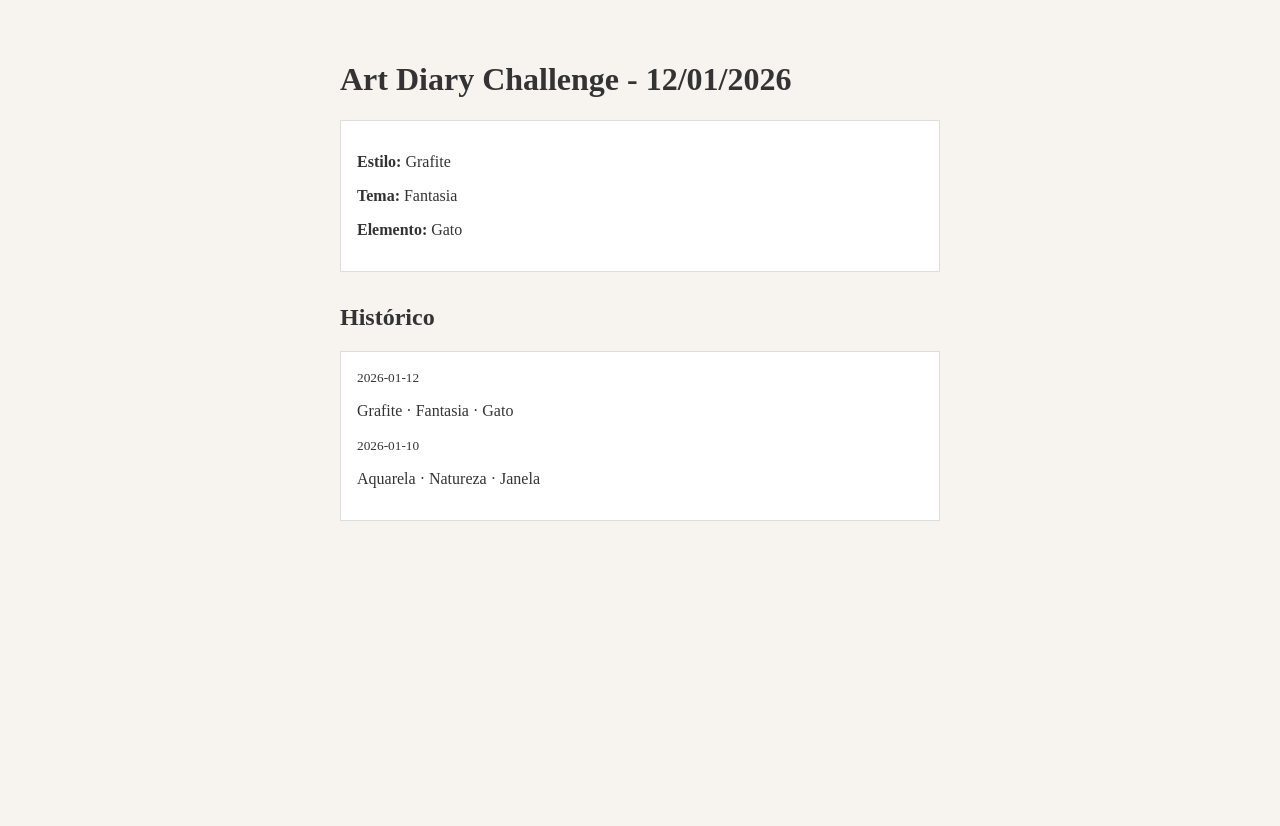
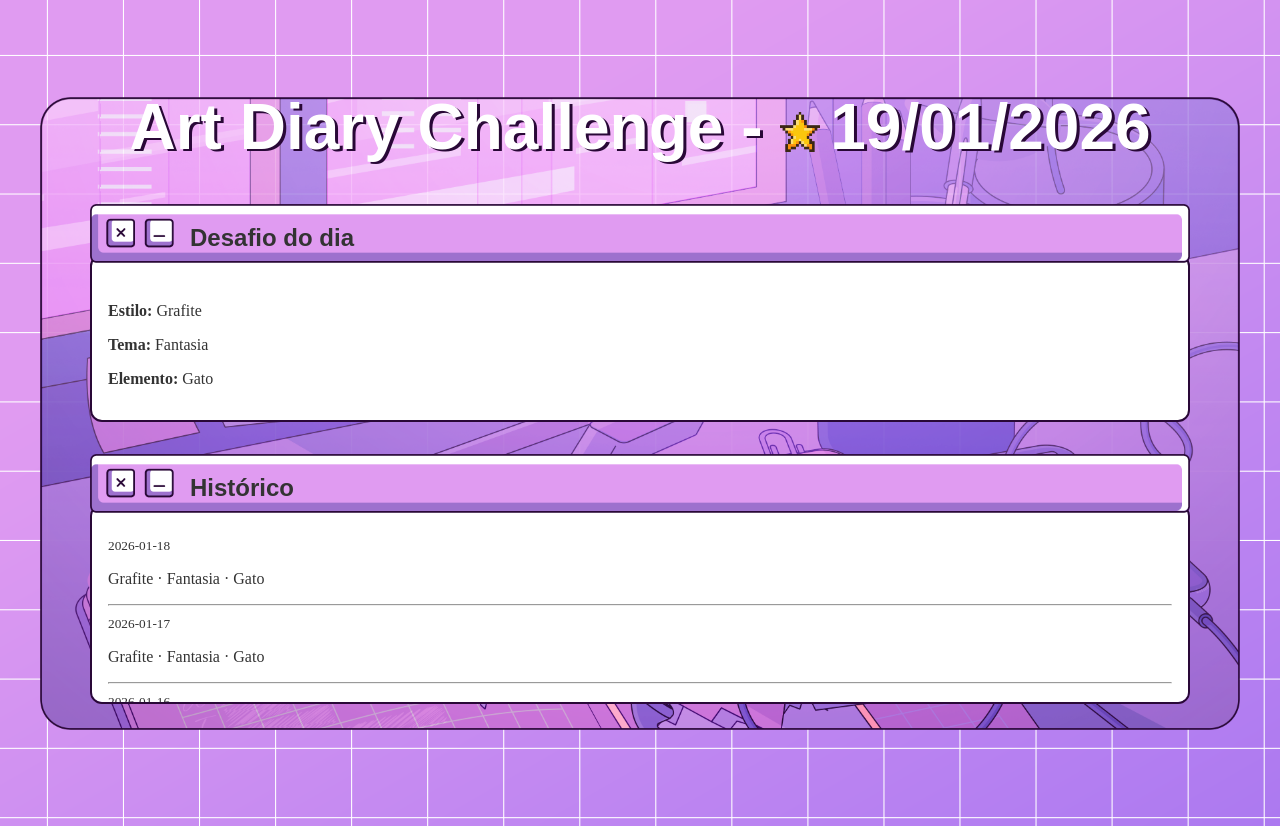
Before and after one commit to AdrianaJonas/art-diary, a plain HTML site: page index.html in a window 1280 px wide. Before the commit the page ends 800 px from the top, so only its background shows below. Drawn offline with Linux system fonts and the light colour scheme; a web font is replaced by a local one.

Commit message:
Ajustes na interface

```diff
--- a/data/challenges.json
+++ b/data/challenges.json
@@ -10,5 +10,47 @@
     "tecnica": "Grafite",
     "tema": "Fantasia",
     "elemento": "Gato"
+  },
+  {
+    "date": "2026-01-13",
+    "tecnica": "Grafite",
+    "tema": "Fantasia",
+    "elemento": "Gato"
+  },
+  {
+    "date": "2026-01-14",
+    "tecnica": "Grafite",
+    "tema": "Fantasia",
+    "elemento": "Gato"
+  },
+  {
+    "date": "2026-01-15",
+    "tecnica": "Grafite",
+    "tema": "Fantasia",
+    "elemento": "Gato"
+  },
+  {
+    "date": "2026-01-16",
+    "tecnica": "Grafite",
+    "tema": "Fantasia",
+    "elemento": "Gato"
+  },
+  {
+    "date": "2026-01-17",
+    "tecnica": "Grafite",
+    "tema": "Fantasia",
+    "elemento": "Gato"
+  },
+  {
+    "date": "2026-01-18",
+    "tecnica": "Grafite",
+    "tema": "Fantasia",
+    "elemento": "Gato"
+  },
+  {
+    "date": "2026-01-19",
+    "tecnica": "Grafite",
+    "tema": "Fantasia",
+    "elemento": "Gato"
   }
 ]
--- a/index.html
+++ b/index.html
@@ -1,20 +1,30 @@
 <!DOCTYPE html>
 <html lang="pt-BR">
+
 <head>
     <meta charset="UTF-8" />
     <title>Art Diary Challenge</title>
     <link rel="stylesheet" href="style.css" />
+    <style>
+        @import url('https://fonts.googleapis.com/css2?family=Jersey+20&display=swap');
+    </style>
 </head>
+
 <body>
     <main>
-    <h1>Art Diary Challenge - <span id="data"></span></h1>
-
+        <h1>Art Diary Challenge -
+            <span id="data"></span>
+        </h1>
+        <div class="action"><h2>Desafio do dia</h2></div>
         <section id="today"></section>
 
+        <div class="action">
             <h2>Histórico</h2>
+        </div>
         <section id="history"></section>
     </main>
 
     <script src="script.js"></script>
 </body>
+
 </html>
--- a/script.js
+++ b/script.js
@@ -16,11 +16,14 @@ fetch("data/challenges.json")
 
         const history = document.getElementById("history");
         data.slice().reverse().forEach(day => { // slice separa os valores do data, reverse troca a ordem pois os mais recentes sao os ultimos do array
+            if (day.date != today.date) {
                 const div = document.createElement("div");
                 div.innerHTML = `
                     <small>${day.date}</small>
                     <p>${day.tecnica} · ${day.tema} · ${day.elemento}</p>
+                    <hr>
                 `;
                 history.appendChild(div); // appendChild adiciona sem substituir o que ja existe dentro do elemento
+            }
         });
     });
--- a/style.css
+++ b/style.css
@@ -1,13 +1,51 @@
+.jersey-15-regular {
+    font-family: "Jersey 20", sans-serif;
+    font-weight: 400;
+    font-style: normal;
+}
+
+
 body {
     font-family: serif;
-  background: #f7f3ee;
     color: #333;
     padding: 2rem;
+
+    background-image: url('assets/imgs/background.webp');
+    background-size: auto;
+    background-repeat: no-repeat;
+    vertical-align: middle;
+}
+
+h1 {
+    text-align: center;
+    font-family: "Jersey 20", sans-serif;
+    font-size: 4rem;
+    color: #fff;
+    text-shadow: 3px 2px 0px #290837;
+
+    margin: 0;
+    margin-bottom: 40px;
+}
+
+h2 {
+    font-family: "Jersey 20", sans-serif;
 }
 
 main {
-  max-width: 600px;
-  margin: auto;
+    max-width: 1200px;
+    margin: 0 auto;
+
+    padding: 50px ;
+
+    background-image: url('assets/imgs/main_bg.webp');
+    background-size: contain;
+    background-repeat: no-repeat;
+    background-position: center;
+    vertical-align: middle;
+
+    display: flex;
+    justify-content: center;
+    flex-direction: column;
 }
 
 section {
@@ -16,3 +54,63 @@ section {
     border: 1px solid #ddd;
     background: #fff;
 }
+
+#data::before {
+    content: "";
+    display: inline-block;
+    width: 40px;
+    height: 40px;
+    margin-right: 10px;
+
+    background-image: url('assets/imgs/2x/star.webp');
+    background-size: contain;
+    background-repeat: no-repeat;
+    vertical-align: middle;
+}
+
+section#today, section#history{
+    padding-top: 30px;
+    border-radius: 12px;
+    border: solid 2px #290837;
+}
+
+section#history{
+    height: 150px;
+    overflow-y: auto;
+}
+
+/* Largura da barra */
+section#history::-webkit-scrollbar {
+    width: 8px;
+}
+
+/* Cor do fundo da barra */
+section#history::-webkit-scrollbar-track {
+    background: #ddd;
+    border-radius: 99px;
+}
+
+/* Cor do "botão" que desliza */
+section#history::-webkit-scrollbar-thumb {
+    background: #e09bf1;
+    border-radius: 10px;
+}
+
+/* Cor quando passa o mouse */
+section#history::-webkit-scrollbar-thumb:hover {
+    background: #555;
+}
+
+.action{
+    background-image: url('assets/imgs/2x/barra.webp');
+    background-size: contain;
+    background-repeat: no-repeat;
+    height: 80px;
+
+    margin-bottom: -30px;
+    z-index: 99;
+
+    h2{
+        margin-left: 100px;
+    }
+}
```
Also changed, not shown: assets/imgs/2x/barra.webp (added), assets/imgs/2x/chat.webp (added), assets/imgs/2x/fire.webp (added), assets/imgs/2x/heart.webp (added), assets/imgs/2x/potion.webp (added), assets/imgs/2x/skull.webp (added), assets/imgs/2x/star.webp (added), assets/imgs/2x/thunder.webp (added), assets/imgs/background.webp (added), assets/imgs/main_bg.webp (added), 1 other file. Lines whose indentation alone changed are shown as unchanged.
